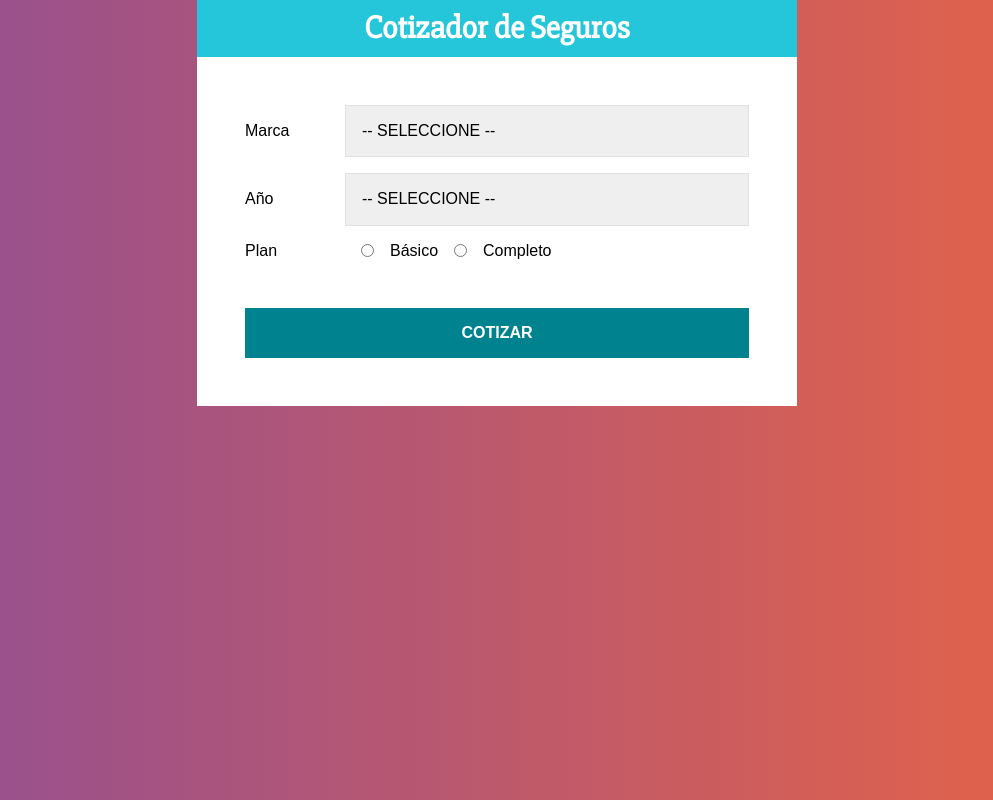
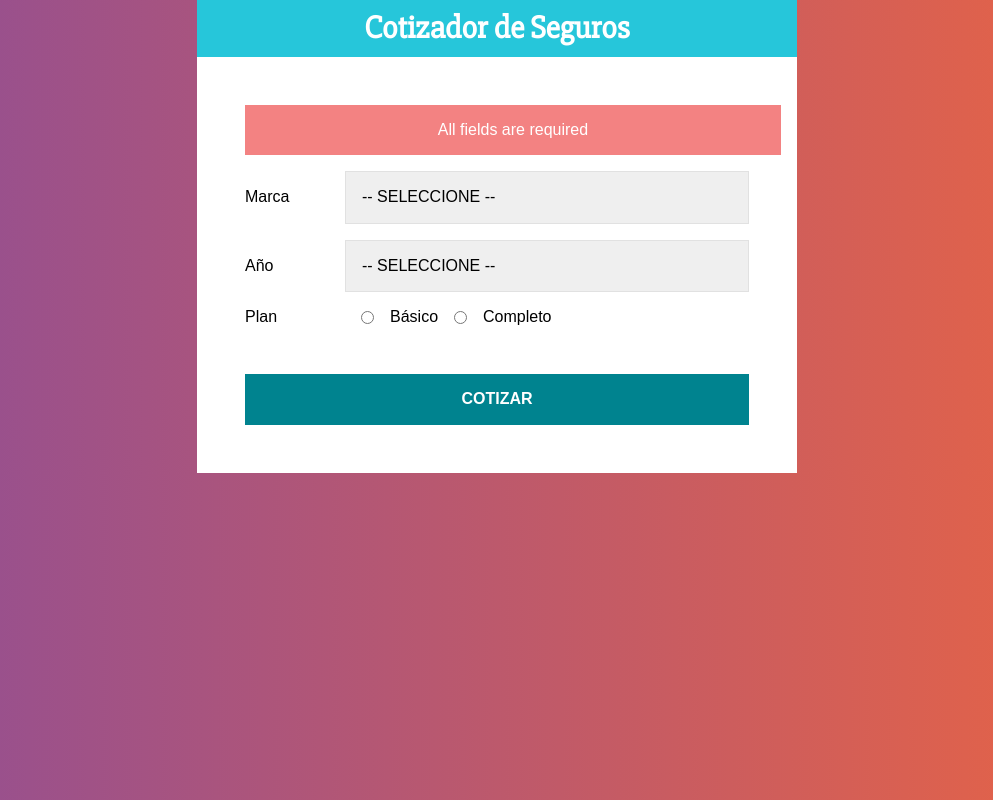
Before and after one commit to Mkultr730/cotizador, a React (Create React App) app: page / in a window 1280 px wide. Both pictures are taken after a click on the button "COTIZAR". Shown: the whole page, without its empty margins (143-1136 px from the left). Built offline with nearby package versions, Linux system fonts and the light colour scheme.

Commit message:
feat: Error handler

```diff
--- a/src/components/Form.js
+++ b/src/components/Form.js
@@ -4,6 +4,7 @@
 const Field = styled.div`
     display: flex;
     margin-bottom: 1rem;
+    margin-top: 1rem;
     align-items: center;
 `;
 
@@ -41,6 +42,14 @@
     }
 `;
 
+const Error = styled.div`
+    background-color: #f38282;
+    color: white;
+    padding: 1rem;
+    width: 100%;
+    text-align: center;
+`;
+
 const Form = () => {
 
     const [data, setData] = useState({
@@ -48,6 +57,8 @@
         year: '',
         plan: ''
     });
+
+    const [error, setError] = useState(false);
 
     const { brand, year, plan } = data;
 
@@ -58,8 +69,22 @@
         });
     }
 
+    const handleSubmit = e => {
+        e.preventDefault();
+
+        if (brand.trim() === '' || year.trim() === '' || plan.trim() === '') {
+            setError(true);
+            return;
+        }
+        setError(false);
+    }
+
     return (
-        <form>
+        <form
+            onSubmit={handleSubmit}
+        >
+            { error? <Error>All fields are required</Error> : null}
+
             <Field>
                 <Label>Marca</Label>
                 <Select
@@ -114,7 +139,7 @@
                 /> Completo
             </Field>
 
-            <Button type="button">Cotizar</Button>
+            <Button type="submit">Cotizar</Button>
         </form>
     );
 }
```
